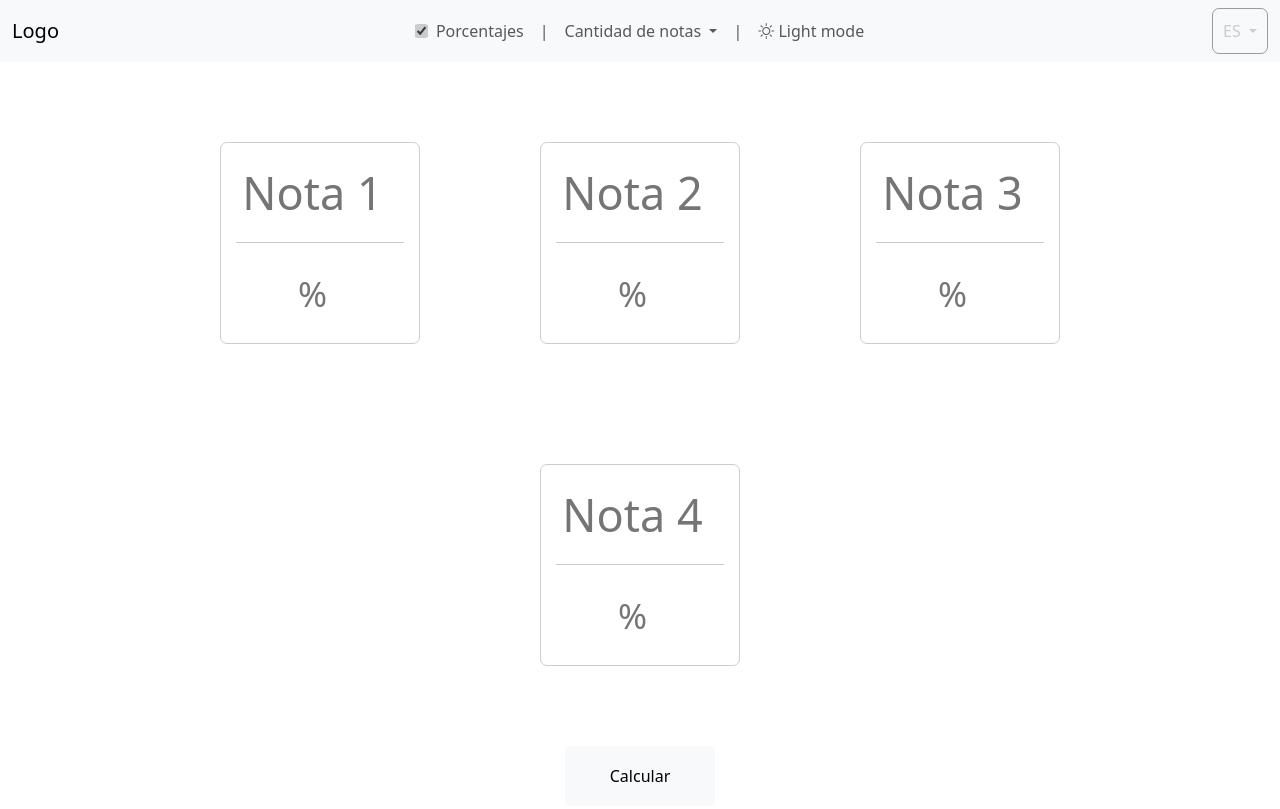
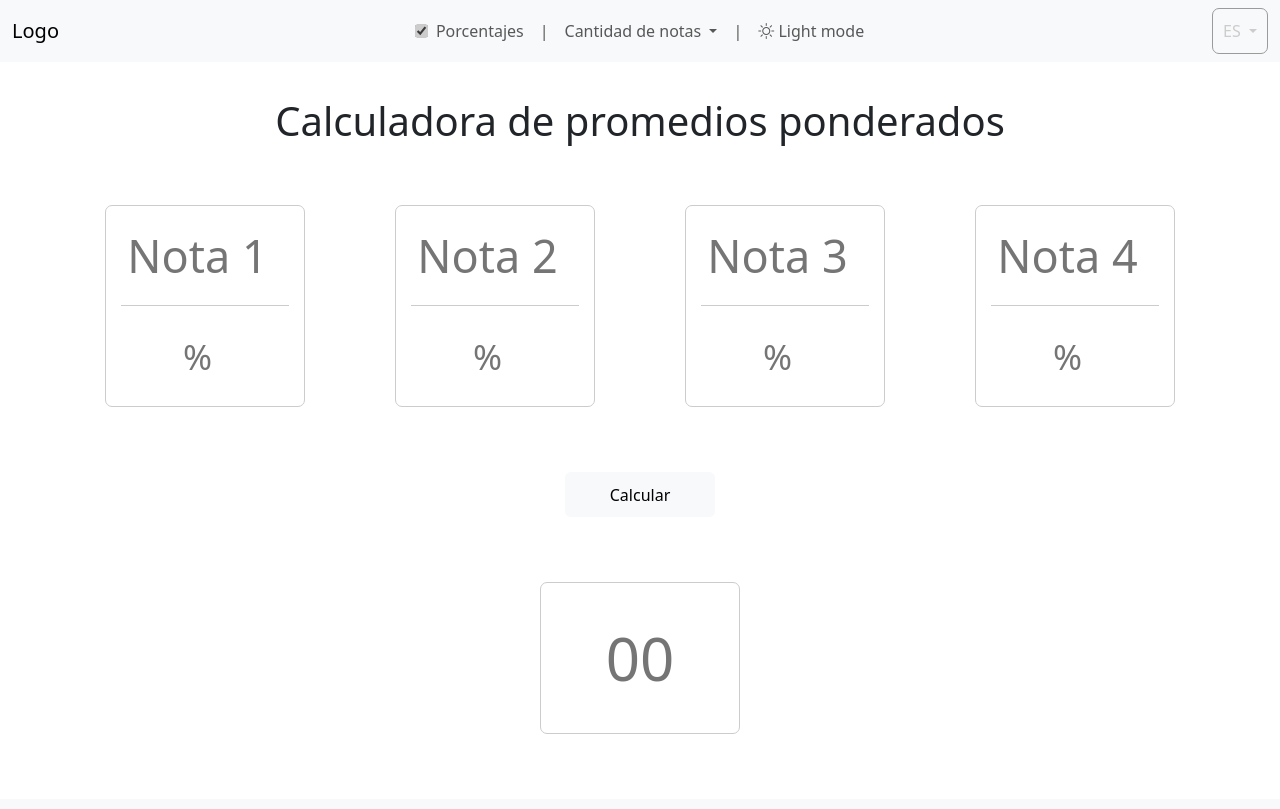
Before and after one commit to TheCatAvila/CalculadoraPonderados, a plain HTML site: page index.html in a window 1280 px wide. Shown: the top 809 px of the page. Drawn offline with nearby package versions, Linux system fonts and the light colour scheme.

Commit message:
Update: titulo h1

```diff
--- a/index.html
+++ b/index.html
@@ -59,6 +59,11 @@
   <main>
     <div class="container-fluid">
       <div class="row cont-main">
+        <div class="col-md-12 cont-title">
+          <h1 class="txt-title">Calculadora de promedios ponderados</h1>
+        </div>
+      </div>
+      <div class="row cont-main">
         <div class="col-md-12 cont-cajas" id="contenedorInputs">
           <!-- Input Caja 1 -->
           <div class="cont-inputs">
--- a/static/css/styles.css
+++ b/static/css/styles.css
@@ -41,6 +41,18 @@
     height: 100%;
 }
 
+.cont-title{
+    display: flex;
+    align-items: center;
+    justify-content: center;
+}
+
+.txt-title{
+    font-size: 40px;
+    margin: 35px;
+    margin-bottom: -5px;
+}
+
 .cont-cajas {
     padding: 20px 150px;
     display: flex;
@@ -66,7 +78,7 @@
 
 .cont-inputs {
     width: 200px;
-    margin: 60px;
+    margin: 45px;
     display: flex;
     flex-direction: column;
     border: 1px solid var(--color-borde);
@@ -91,7 +103,7 @@
 
 .cont-resultado {
     width: 200px;
-    margin: 50px;
+    margin: 45px;
     display: flex;
     flex-direction: column;
     border: 1px solid var(--color-borde);
@@ -114,7 +126,7 @@
 }
 
 .boton-calcular {
-    height: 60px;
+    height: 45px;
     width: 150px;
 }
 
```
